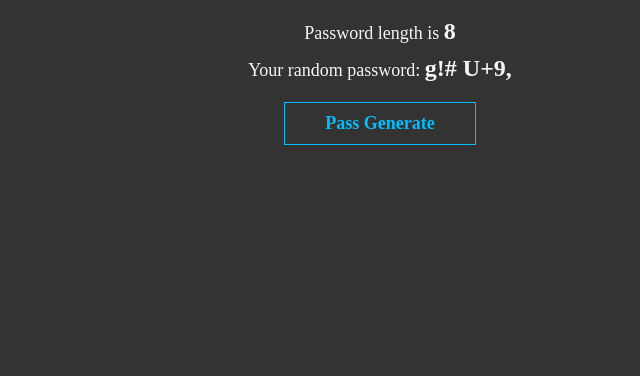
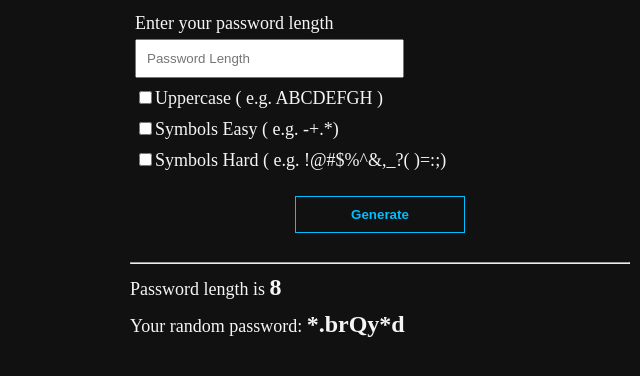
Before and after one commit to emrekucukkirli/password-generator, a PHP site: page / in a window 1280 px wide. Shown: the top 376 px of the page, without its empty margins (260-900 px from the left). Run offline with PHP 8.4, Linux system fonts and the light colour scheme.

Commit message:
create form and arrays

```diff
--- a/index.php
+++ b/index.php
@@ -8,10 +8,28 @@
     <title>Password Generator</title>
 </head>
 <body>
+      <form class="choose" action="">
+            <label for="length">
+                  <div>Enter your password length </div>
+                  <input type="number" id="length" placeholder="Password Length">
+            </label>
+            <!-- <label for="lowercase"><input type="checkbox" name="lowercase" id="lowercase">Lowercase ( e.g. abcdefgh )</label> -->
+            <label for="uppercase"><input type="checkbox" name="uppercase" id="uppercase">Uppercase ( e.g. ABCDEFGH )</label>
+            <!-- <label for="number"><input type="checkbox" name="number" id="number">Number ( e.g. 123456 )</label> -->
+            <label for="symbol-easy"><input type="checkbox" name="symbol-easy" id="symbol-easy">Symbols Easy ( e.g. -+.*)</label>
+            <label for="symbol-hard"><input type="checkbox" name="symbol-hard" id="symbol-hard">Symbols Hard ( e.g. !@#$%^&,_?( )=:;)</label>
+            <button>Generate</button>
+      </form>
+
+<hr>
+
       <?php
 
-      $all_keys = array('a','b','c','d','e','f','g','h','i','j','k','l','m','n','o','p','q','r','s','t','u','v','w','x','y','z','A','B','C','D','E','F','G','H','I','J','K','M','N','O','P','Q','R','S','T','U','V','W','X','Y','Z','1','2','3','4','5','6','7','8','9','0','!',',','@','#','$','%','^','&','*','(',')','_','+','=','-',':',';','?','.',' ');
-
+      $all_keys = array('a','b','c','d','e','f','g','h','i','j','k','l','m','n','o','p','q','r','s','t','u','v','w','x','y','z','A','B','C','D','E','F','G','H','I','J','K','M','N','O','P','Q','R','S','T','U','V','W','X','Y','Z','1','2','3','4','5','6','7','8','9','0','!',',','@','#','$','%','^','&','*','(',')','_','+','=','-',':',';','?','.');
+      $start_keys = array('a','b','c','d','e','f','g','h','i','j','k','l','m','n','o','p','q','r','s','t','u','v','w','x','y','z','1','2','3','4','5','6','7','8','9','0');
+      $uppercase_keys = array('A','B','C','D','E','F','G','H','I','J','K','M','N','O','P','Q','R','S','T','U','V','W','X','Y','Z');
+      $symols_easy = array('-','+','.','*');
+      $symols_hard = array('!',',','@','#','$','%','^','&','(',')','_','=',':',';','?',);
       $length = 8;
 
 ?>
@@ -29,7 +47,7 @@
 ?>
       <div class="password">Your random password: <b><?php echo $str ?></b></div>
 
-      <a class="generate" href="<?php $str ?>">Pass Generate</a>
+      <!-- <a class="generate" href="<?php $str ?>">Pass Generate</a> -->
 
 
 </body>
--- a/style.css
+++ b/style.css
@@ -1,30 +1,49 @@
 html {
-    background-color: #333;
+    background-color: #111;
     color:#f5f5f5;
     display: flex;
     justify-content: center;
     align-items: center;
-    text-align: center;
     font-size: 18px;
 }
 body > div {
+    width: 500px;
     margin: 10px 0;
+}
+.choose {
+    display: flex;
+    flex-direction: column;
+}
+label {
+    padding: 5px;
+}
+input[type=number]{
+    width: 50%;
+    padding: 10px;
+    margin-top: 5px;
+}
+input[type=number]:focus{
+    outline: transparent;
+}
+/* label[for=uppercase], label[for=lowercase], label[for=number], label[for=symbol-easy], label[for=symbol-hard] {
+    width: 130px;
+} */
+button{
+    width: 170px;
+    margin: 20px auto;
+    padding: 10px;
+    display: block;
+    background-color: transparent;
+    color: deepskyblue;
+    font-weight: bold;
+    border: 1px solid deepskyblue;
+    transition: all .25s ease-in;
+}
+button:hover {
+    color: #f5f5f5;
+    background-color: deepskyblue;
+    cursor: pointer;
 }
 .length>b, .password>b {
     font-size: 24px;
 }
-.generate {
-    width: 170px;
-    margin: 20px auto;
-    padding: 10px;
-    display: block;
-    color: deepskyblue;
-    text-decoration: none;
-    font-weight: bold;
-    border: 1px solid deepskyblue;
-    transition: all .25s ease-in;
-}
-.generate:hover {
-    color: #f5f5f5;
-    background-color: deepskyblue;
-}
```
